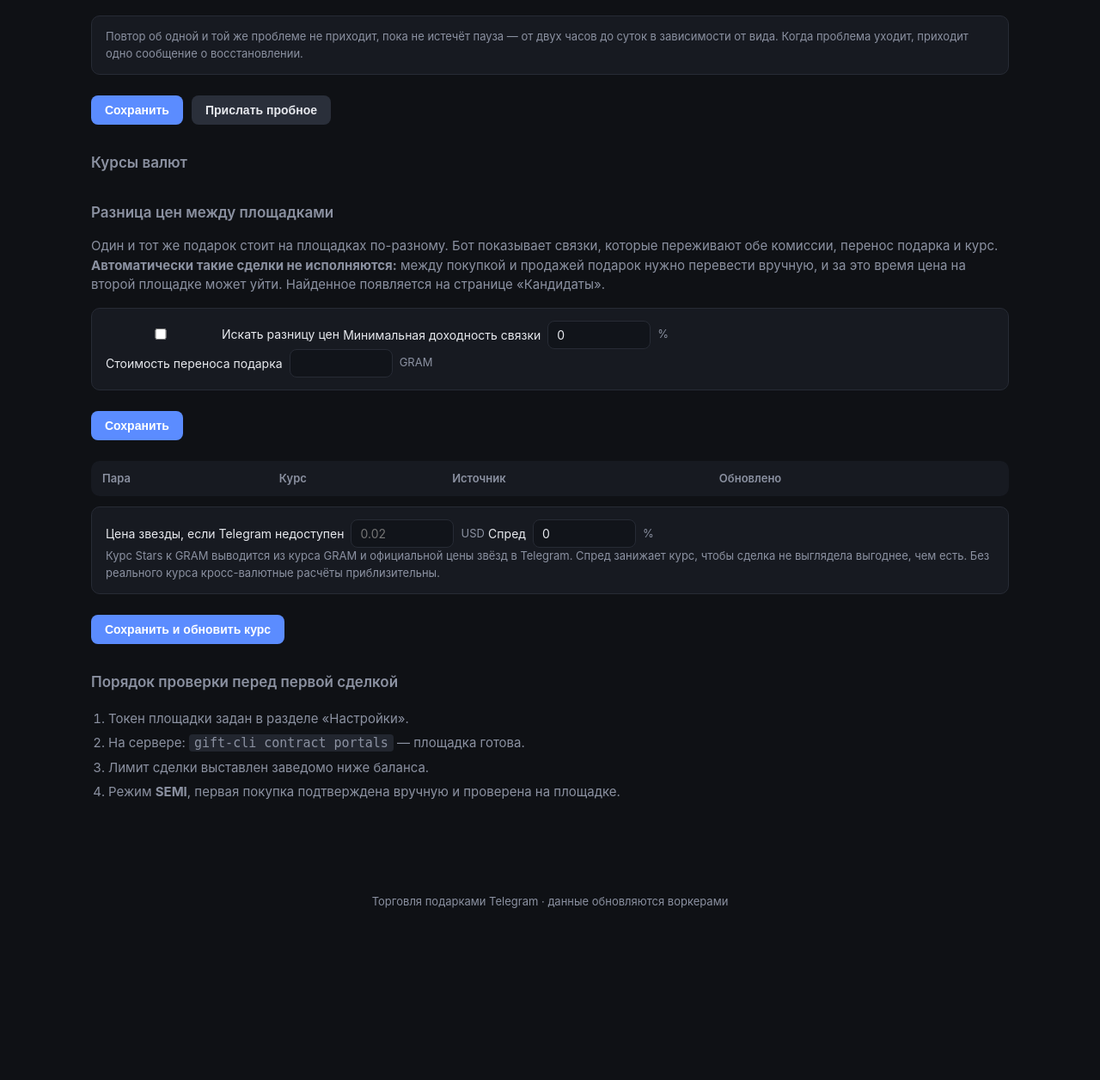
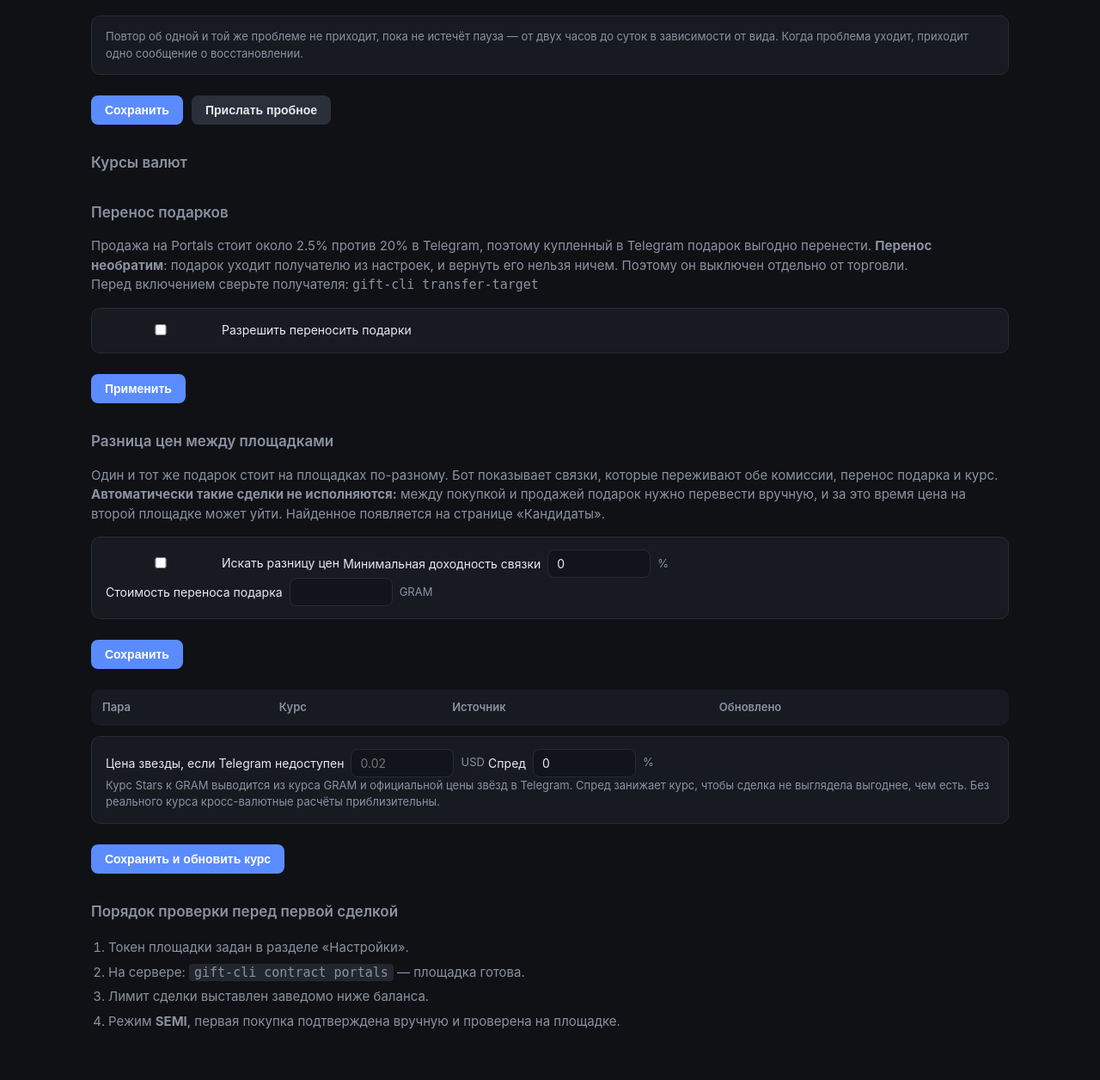
Before and after one commit to Aklex1/Gift, a FastAPI app: template app/web/templates/trading.html in a window 1280 px wide. Shown: the part 987-2243 px from the top of the page at 86% size. Before the commit the page ends 2043 px from the top, so only its background shows below. Run offline with FastAPI, Linux system fonts and the light colour scheme; the template is opened without the code that fills it, so the values that code supplies are empty.

Commit message:
Довести перенос подарка до кнопки
Исполнитель переноса был написан, но его никто не вызывал: ни кнопки,
ни переключателя, ни команды. Я сообщил, что перенос сделан, хотя
работающей была только половина — сам механизм.

Теперь: переключатель на странице «Торговля» (выключен по умолчанию,
отдельно от торговли) и кнопка в портфеле у позиций, которые
действительно можно перенести — то есть лежащих в Telegram, не
выставленных и прошедших cooldown. У остальных вместо кнопки сказано,
чего не хватает: срок cooldown или что перенос выключен.

Подтверждение в два шага, как у покупки: первое нажатие только
показывает, что подарок уйдёт безвозвратно, и напоминает сверить
получателя. В портфеле добавлена колонка «Где лежит» — без неё после
переноса непонятно, куда делся подарок.

Co-Authored-By: Claude Opus 5 <noreply@anthropic.com>
Claude-Session: https://claude.ai/code/session_01FTRbHb9HtRbVhAWQUzBeZ5

```diff
--- a/app/web/server.py
+++ b/app/web/server.py
@@ -286,6 +286,58 @@ async def candidates_page(
     )
 
 
+@app.post("/positions/{position_id}/transfer")
+async def position_transfer(
+    position_id: int, request: Request, _: str = Depends(require_auth)
+) -> RedirectResponse:
+    """Перенести подарок на площадку с меньшей комиссией.
+
+    Два шага, как у покупки, и по той же причине, только строже:
+    перенос необратим, и вернуть подарок нельзя ничем.
+    """
+    from app.services import executor
+
+    form = await request.form()
+    if not form.get("confirmed"):
+        return RedirectResponse(
+            f"/portfolio?confirm={position_id}", status_code=303
+        )
+
+    result = await executor.execute_transfer(position_id, actor="web")
+    if result.get("ok") is True:
+        note = f"✅ {result['detail']}"
+    elif result.get("ok") is None:
+        note = f"⚠️ {result['detail']}"
+    else:
+        note = f"❌ {result.get('detail')}"
+    return RedirectResponse(f"/portfolio?saved={note}", status_code=303)
+
+
+@app.post("/trading/transfer")
+async def trading_transfer(
+    request: Request, _: str = Depends(require_auth)
+) -> RedirectResponse:
+    """Включить или выключить перенос подарков."""
+    from app.models import AuditLog
+    from app.services import runtime
+
+    form = await request.form()
+    wanted = bool(form.get("enabled"))
+    runtime.set_transfer_enabled(wanted)
+
+    with session_scope() as session:
+        session.add(
+            AuditLog(
+                actor="web",
+                action="runtime.transfer",
+                target="transfer_enabled",
+                payload={"enabled": wanted},
+            )
+        )
+    state = "включён" if wanted else "выключен"
+    return RedirectResponse(f"/trading?saved=Перенос подарков {state}", status_code=303)
+
+
 @app.post("/candidates/{candidate_id}/buy")
 async def candidate_buy(
     candidate_id: int, request: Request, _: str = Depends(require_auth)
@@ -337,9 +389,14 @@ async def candidate_buy(
 
 @app.get("/portfolio", response_class=HTMLResponse)
 async def portfolio_page(
-    request: Request, _: str = Depends(require_auth)
+    request: Request,
+    confirm: int = 0,
+    saved: str = "",
+    _: str = Depends(require_auth),
 ) -> HTMLResponse:
     """Портфель: открытые и закрытые позиции."""
+    from app.services import runtime
+
     with session_scope() as session:
         opened = portfolio.open_positions(session)
         open_rows = []
@@ -355,6 +412,18 @@ async def portfolio_page(
                         Decimal(position.list_price) if position.list_price else None
                     ),
                     "bought_at": position.bought_at,
+                    "custody": str(position.custody_market),
+                    # Перенести можно только то, что лежит в Telegram
+                    # и не выставлено, и только когда прошёл cooldown.
+                    "can_transfer": (
+                        position.custody_market is Market.TELEGRAM
+                        and not position.list_external_id
+                        and (
+                            position.resale_available_at is None
+                            or position.resale_available_at <= utcnow()
+                        )
+                    ),
+                    "locked_until": position.resale_available_at,
                 }
             )
         closed = (
@@ -384,6 +453,9 @@ async def portfolio_page(
             "open_rows": open_rows,
             "closed_rows": closed_rows,
             "fmt": gifts_service.format_stars,
+            "confirm": confirm,
+            "saved": saved,
+            "transfer_on": runtime.transfer_enabled(),
         },
     )
 
@@ -585,6 +657,7 @@ async def trading_page(
                 secrets_module.resolve("BOT_TOKEN", settings.bot_token)
                 and secrets_module.resolve("OWNER_IDS", settings.owner_ids).strip()
             ),
+            "transfer_on": runtime.transfer_enabled(),
             "arb": {
                 "enabled": arbitrage.enabled(),
                 "min_roi_pct": arbitrage.min_roi() * 100,
--- a/app/web/templates/trading.html
+++ b/app/web/templates/trading.html
@@ -161,6 +161,24 @@
 </form>
 
 <h2>Курсы валют</h2>
+<h2>Перенос подарков</h2>
+<p class="muted">
+  Продажа на Portals стоит около 2.5% против 20% в Telegram, поэтому
+  купленный в Telegram подарок выгодно перенести. <b>Перенос
+  необратим</b>: подарок уходит получателю из настроек, и вернуть его
+  нельзя ничем. Поэтому он выключен отдельно от торговли.
+  <br>Перед включением сверьте получателя: <code>gift-cli transfer-target</code>
+</p>
+<form method="post" action="/trading/transfer">
+  <div class="market">
+    <label class="cap">
+      <input type="checkbox" name="enabled" {{ 'checked' if transfer_on }}>
+      Разрешить переносить подарки
+    </label>
+  </div>
+  <div class="actions"><button type="submit">Применить</button></div>
+</form>
+
 <h2>Разница цен между площадками</h2>
 <p class="muted">
   Один и тот же подарок стоит на площадках по-разному. Бот показывает
```
Also changed, not shown: app/web/templates/portfolio.html (+39 -2 lines), tests/test_panel_transfer.py (added, +190 -0 lines).
